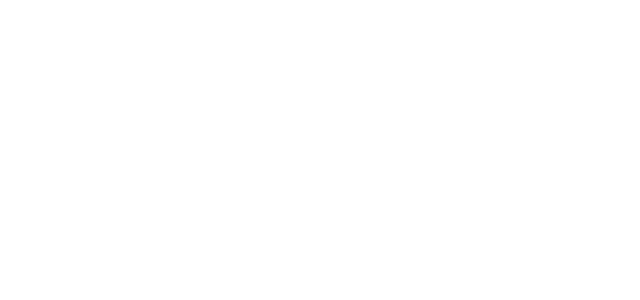
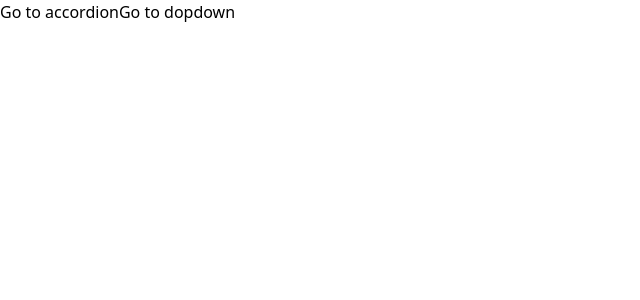
Before and after one commit to Janowoj/simple-components, a React (Create React App) app: page / in a window 1280 px wide. Shown: the top 300 px of the page, without its empty margins (0-640 px from the left). Built offline with nearby package versions, Linux system fonts and the light colour scheme.

Commit message:
created Link.js in comoponents folder. Link component added to App.js. In Link component added useContext and hancleClick function

```diff
--- a/src/App.js
+++ b/src/App.js
@@ -1,7 +1,12 @@
+import Link from "./components/Link";
+
 
 function App() {
     return (
-        <div></div>
+        <div>
+            <Link to="/accordion">Go to accordion</Link>
+            <Link to="/dropdown">Go to dopdown</Link>
+        </div>
     );
 }
 
--- /dev/null
+++ b/src/components/Link.js
@@ -0,0 +1,17 @@
+import { useContext } from "react";
+import NavigationContext from "../context/navigation";
+
+function Link({ to, children }) {
+
+    const { navigate } = useContext(NavigationContext);
+
+    const handleClick = (event) => {
+        event.preventDefault();
+
+        navigate(to);
+    };
+
+    return <a onClick={handleClick}>{children}</a>
+};
+
+export default Link;
```
Also changed, not shown: 1 other file (tests, documents, lock files or other folders).
